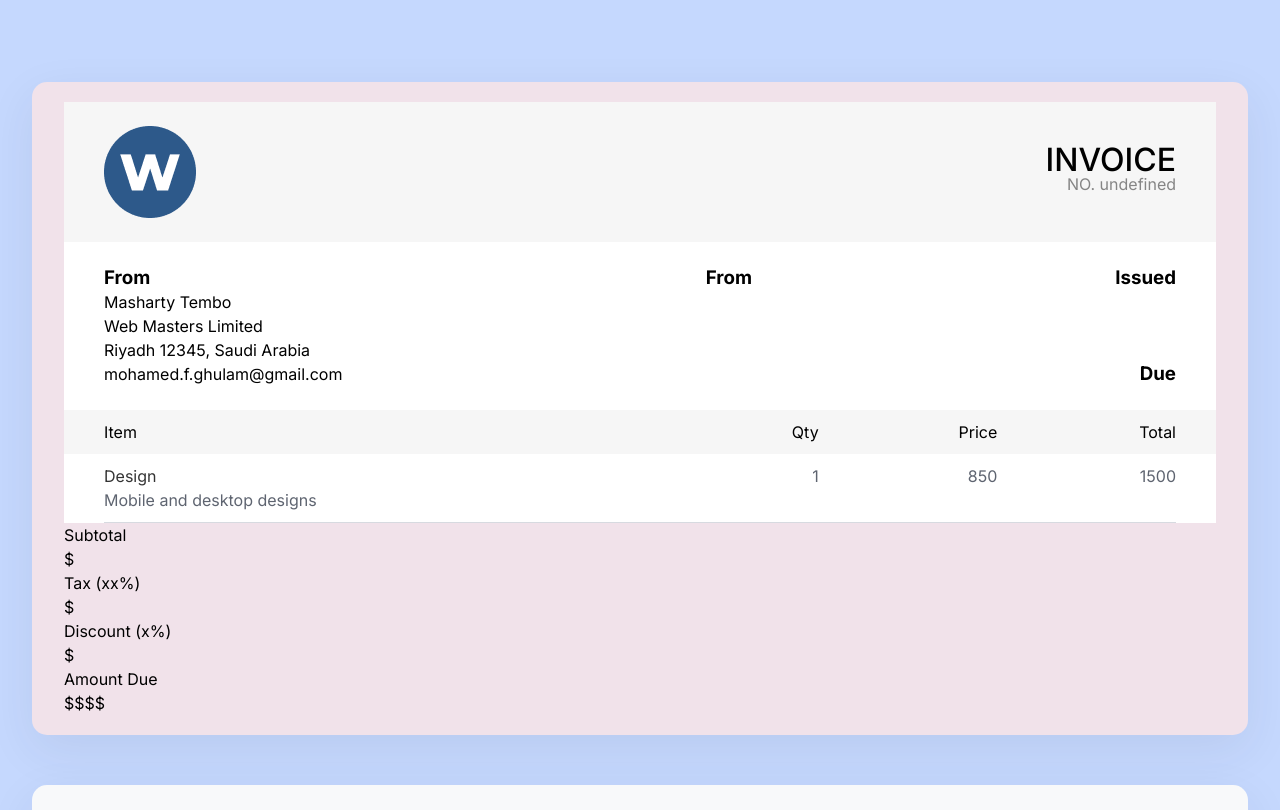
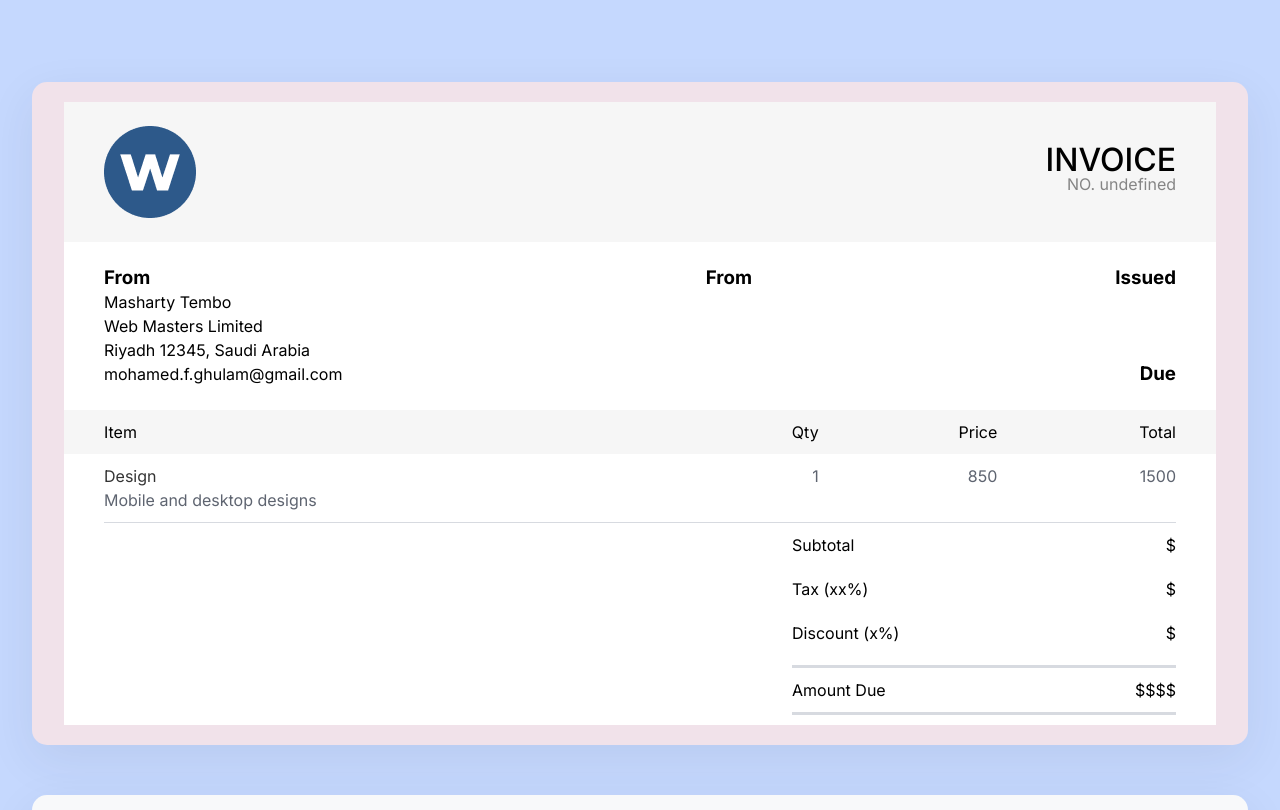
Before and after one commit to Gresham24/Invoice-Creator-App, a React (Vite) app: page / in a window 1280 px wide. Shown: the top 810 px of the page. Built offline with nearby package versions, Linux system fonts and the light colour scheme.

Commit message:
styled total summaries

```diff
--- a/src/components/FormPrint.jsx
+++ b/src/components/FormPrint.jsx
@@ -91,7 +91,26 @@ const StyledLineItem = styled.div`
     }
 `;
 
-const StyledTotalSummaries = styled.div``;
+const StyledTotalSummaries = styled.div`
+    background-color: white;
+    display: flex;
+    flex-direction: column;
+    align-items: end;
+    & .subtotal,
+    .taxAmount,
+    .discountTotal,
+    .totalAmount {
+        display: flex;
+        justify-content: space-between;
+        margin: 10px 40px 10px 0px;
+        width: 33.33%;
+    }
+    & .totalAmount {
+        padding: 10px 0px 10px 0px;
+        border-bottom: #d7dae0 3px solid;
+        border-top: #d7dae0 3px solid;
+    }
+`;
 
 export default function FormPrint() {
     const { formValues } = useContext(FormDataContext);
```
